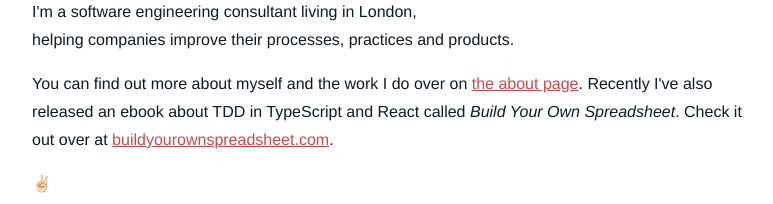
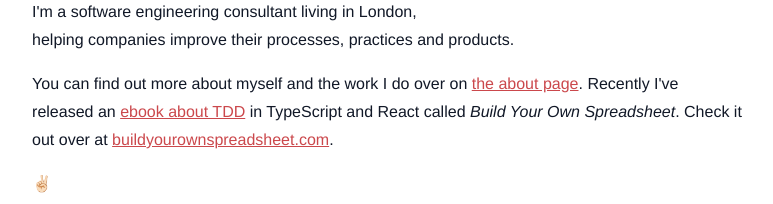
Before and after one commit to christophgockel/christophgockel.de, an Eleventy site: page index.md in a window 1280 px wide. Shown: the part 131-335 px from the top of the page, without its empty margins (252-1025 px from the left). Built offline with nearby package versions, Linux system fonts and the light colour scheme; Eleventy itself is replaced by a stand-in of ours; files that its build step writes are made by us from their sources.

Commit message:
Adds link to /book to home page

```diff
--- a/index.md
+++ b/index.md
@@ -8,8 +8,8 @@ title: Hi!
 I'm a software engineering consultant living in London,<br />
 helping companies improve their processes, practices and products.
 
-You can find out more about myself and the work I do over on <a href ="/about/">the about page</a>.
-Recently I've also released an ebook about TDD in TypeScript and React called <em>Build Your Own Spreadsheet</em>.
+You can find out more about myself and the work I do over on <a href="/about/">the about page</a>.
+Recently I've released an <a href="/book/">ebook about TDD</a> in TypeScript and React called <em>Build Your Own Spreadsheet</em>.
 Check it out over at <a href="https://buildyourownspreadsheet.com" ref="external">buildyourownspreadsheet.com</a>.
 
 &#9996;&#127995;
```
